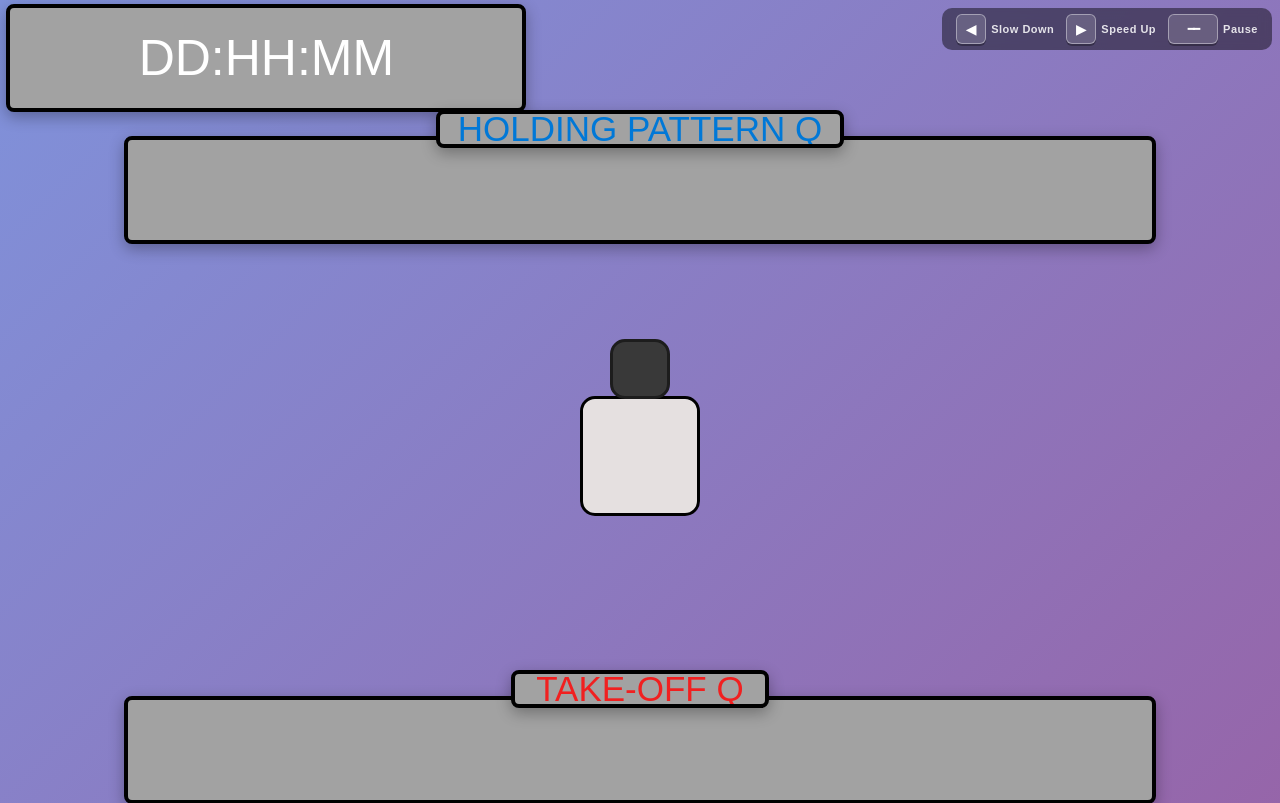
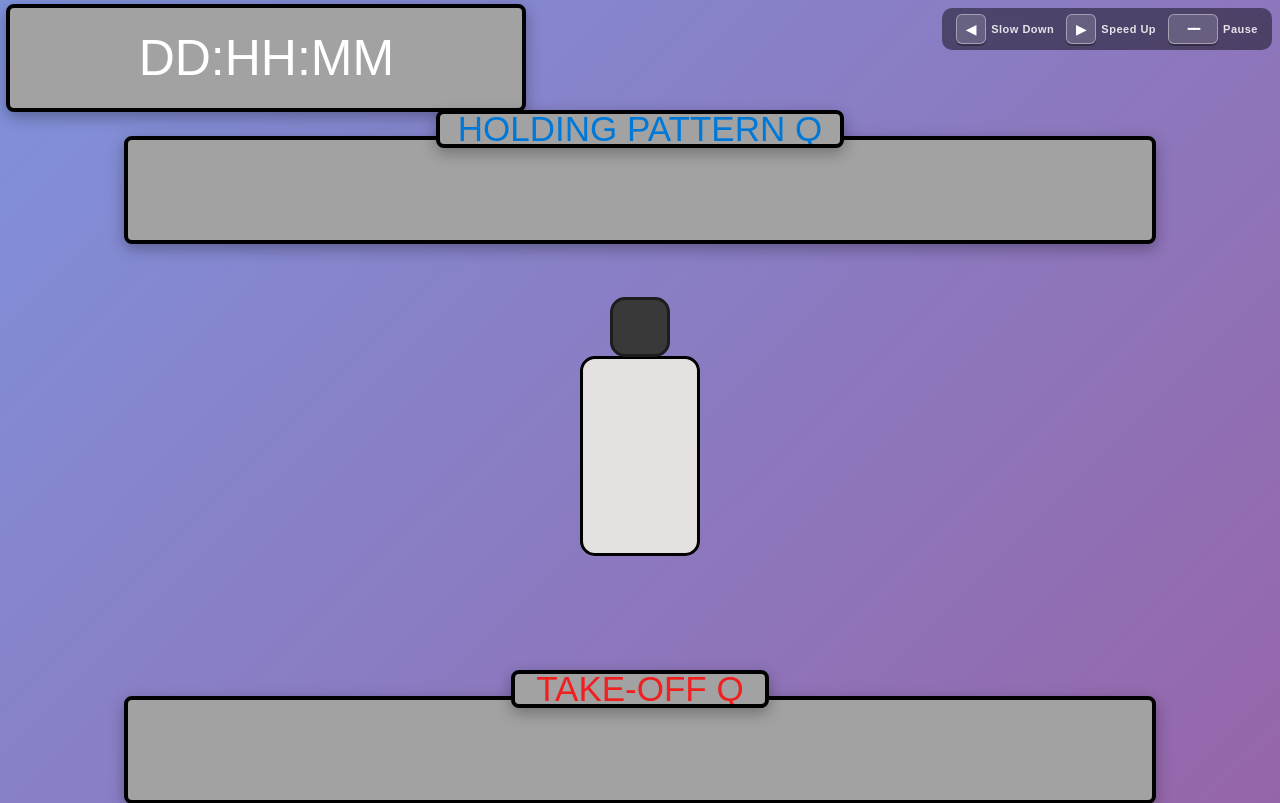
Before and after one commit to crystalng2005/airport-simulation, a Flask app: page /simulation-screen in a window 1280 px wide. Shown: the top 803 px of the page. Run offline with Flask 3, Linux system fonts and the light colour scheme.

Commit message:
Adjusted runway hats in css

```diff
--- a/airport_sim/static/css/simulation_screen.css
+++ b/airport_sim/static/css/simulation_screen.css
@@ -122,7 +122,7 @@ display: block;
   background-color: rgb(229, 224, 224);
   position: relative;
 
-  height: 120px;
+  height: 200px;
   width: 120px;
 
   border-radius: 15px;
@@ -135,9 +135,9 @@ display: block;
   background-color: rgb(57, 57, 57);
   position: relative;
 
-  top: -53%;        /* move upward */
-  left: 50%;         /* center horizontally */
-  transform: translateX(-50%);
+  top: -32%;        /* move upward */
+  left: 24%;         /* center horizontally */
+  /* transform: translateX(-50%); */
 
   border-radius: 15px;
   box-sizing:border-box;
```
